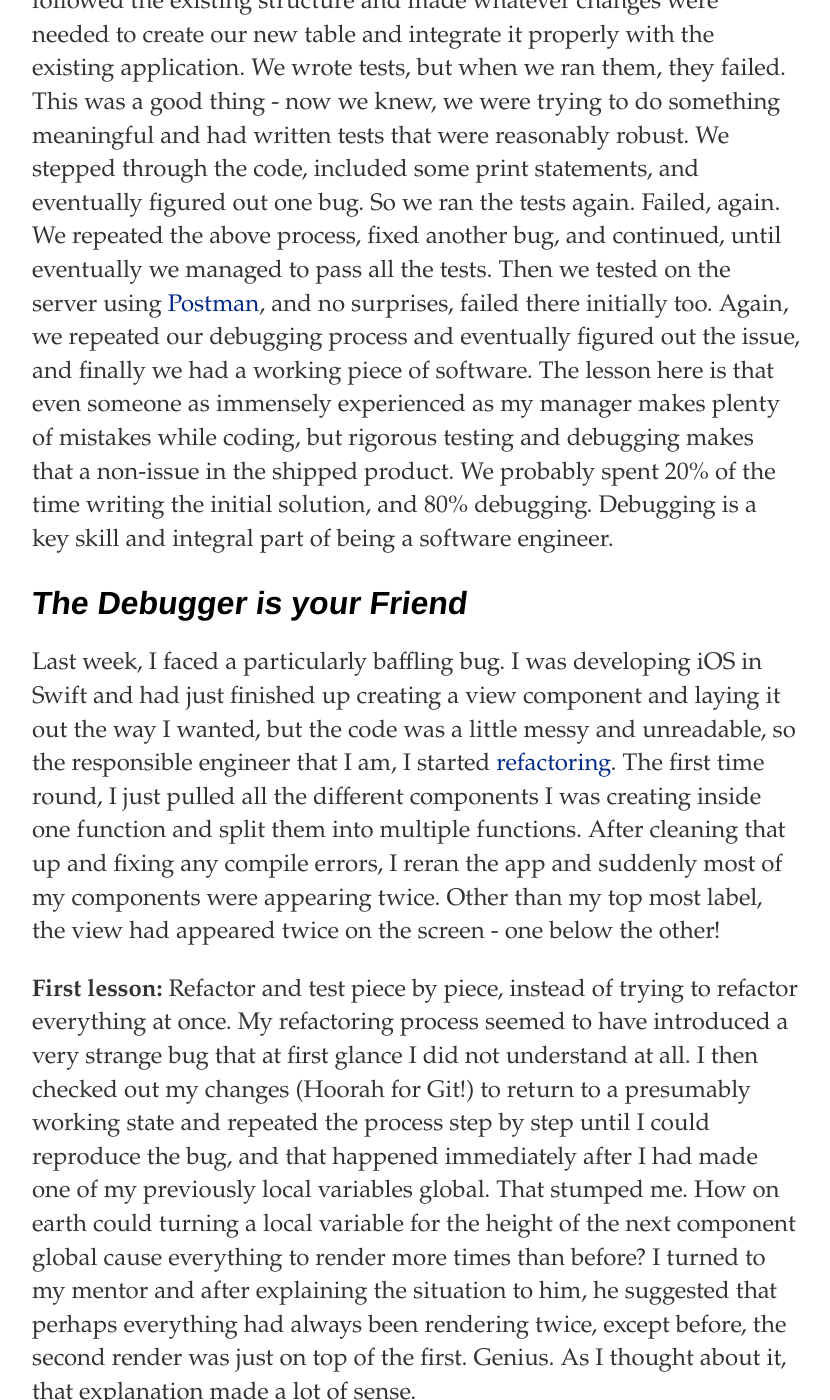
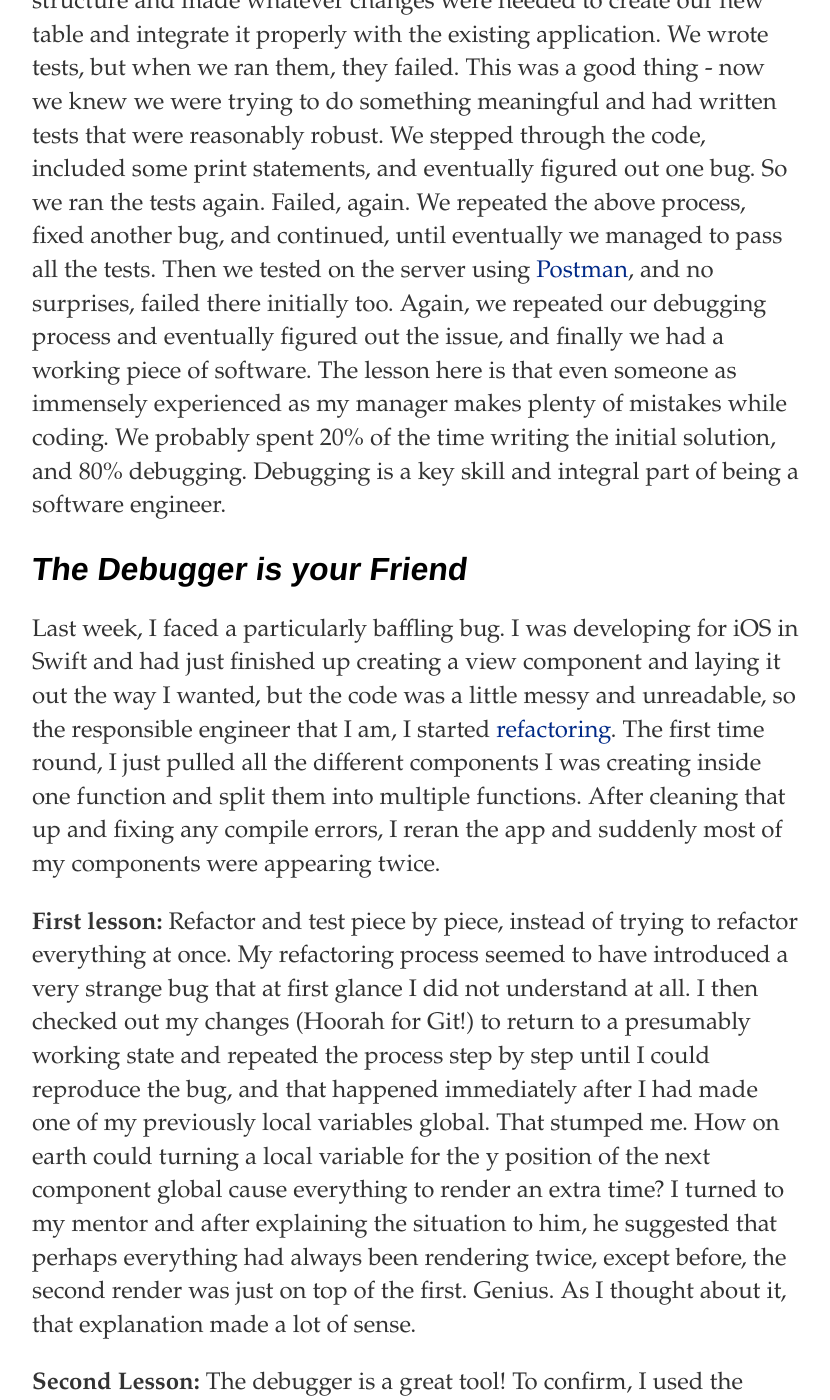
Before and after one commit to reubenab/reubenab.github.io, a Jekyll site: the page built from _posts/2016-07-01-my-love-for-debugging.md, in a window 1280 px wide and 1400 px high, scrolled down 655 px. Shown: the whole window, without its empty margins (224-1054 px from the left). Built offline with Jekyll 4.4.1, drawn with Linux system fonts in a browser that asks for light colours; some of the changed text lies outside the part shown.

Commit message:
Made few changes to draft

```diff
--- a/_posts/2016-07-01-my-love-for-debugging.md
+++ b/_posts/2016-07-01-my-love-for-debugging.md
@@ -4,25 +4,25 @@
 date: 2016-07-01
 ---
 
-Bugs are amazing things. As programmers, we typically set out with the intent of creating a seamless program that always runs perfectly, or in other words, is bug-free. Yet they always seem to rear their ugly heads, even in what seems like the simplest of situations. But do not despair! Fixing bugs is where I have learned the most and often I only truly understand the flow of the program I'm working on during this process.
+As programmers, we typically set out with the intent of creating a seamless program that always runs perfectly, or in other words, is bug-free. Yet bugs always seem to rear their ugly heads, even in what seems like the simplest of situations. But do not despair! Fixing bugs is where I have learned the most and often I only truly understand the flow of the program I'm working on during this process.
 
 ## Nobody Writes Perfect Code
 
-Earlier this week, I worked with my manager on a change to our existing database model. He had already started on it previously so had a skeleton in place, but most of the pieces needed to be finished. We followed the existing structure and made whatever changes were needed to create our new table and integrate it properly with the existing application. We wrote tests, but when we ran them, they failed. This was a good thing - now we knew, we were trying to do something meaningful and had written tests that were reasonably robust. We stepped through the code, included some print statements, and eventually figured out one bug. So we ran the tests again. Failed, again. We repeated the above process, fixed another bug, and continued, until eventually we managed to pass all the tests. Then we tested on the server using [Postman](https://www.getpostman.com/), and no surprises, failed there initially too. Again, we repeated our debugging process and eventually figured out the issue, and finally we had a working piece of software. The lesson here is that even someone as immensely experienced as my manager makes plenty of mistakes while coding, but rigorous testing and debugging makes that a non-issue in the shipped product. We probably spent 20% of the time writing the initial solution, and 80% debugging. Debugging is a key skill and integral part of being a software engineer.
+Earlier this week, I worked with my manager on a change to our existing database model. He had already started on it previously so had a skeleton in place, but it needed to be finished. We followed the existing structure and made whatever changes were needed to create our new table and integrate it properly with the existing application. We wrote tests, but when we ran them, they failed. This was a good thing - now we knew we were trying to do something meaningful and had written tests that were reasonably robust. We stepped through the code, included some print statements, and eventually figured out one bug. So we ran the tests again. Failed, again. We repeated the above process, fixed another bug, and continued, until eventually we managed to pass all the tests. Then we tested on the server using [Postman](https://www.getpostman.com/), and no surprises, failed there initially too. Again, we repeated our debugging process and eventually figured out the issue, and finally we had a working piece of software. The lesson here is that even someone as immensely experienced as my manager makes plenty of mistakes while coding. We probably spent 20% of the time writing the initial solution, and 80% debugging. Debugging is a key skill and integral part of being a software engineer.
 
 ## The Debugger is your Friend
 
-Last week, I faced a particularly baffling bug. I was developing iOS in Swift and had just finished up creating a view component and laying it out the way I wanted, but the code was a little messy and unreadable, so the responsible engineer that I am, I started [refactoring](http://rigor.com/blog/2014/01/benerefactor). The first time round, I just pulled all the different components I was creating inside one function and split them into multiple functions. After cleaning that up and fixing any compile errors, I reran the app and suddenly most of my components were appearing twice. Other than my top most label, the view had appeared twice on the screen - one below the other!
+Last week, I faced a particularly baffling bug. I was developing for iOS in Swift and had just finished up creating a view component and laying it out the way I wanted, but the code was a little messy and unreadable, so the responsible engineer that I am, I started [refactoring](http://rigor.com/blog/2014/01/benerefactor). The first time round, I just pulled all the different components I was creating inside one function and split them into multiple functions. After cleaning that up and fixing any compile errors, I reran the app and suddenly most of my components were appearing twice.
 
-__First lesson:__ Refactor and test piece by piece, instead of trying to refactor everything at once. My refactoring process seemed to have introduced a very strange bug that at first glance I did not understand at all. I then checked out my changes (Hoorah for Git!) to return to a presumably working state and repeated the process step by step until I could reproduce the bug, and that happened immediately after I had made one of my previously local variables global. That stumped me. How on earth could turning a local variable for the height of the next component global cause everything to render more times than before? I turned to my mentor and after explaining the situation to him, he suggested that perhaps everything had always been rendering twice, except before, the second render was just on top of the first. Genius. As I thought about it, that explanation made a lot of sense.
+__First lesson:__ Refactor and test piece by piece, instead of trying to refactor everything at once. My refactoring process seemed to have introduced a very strange bug that at first glance I did not understand at all. I then checked out my changes (Hoorah for Git!) to return to a presumably working state and repeated the process step by step until I could reproduce the bug, and that happened immediately after I had made one of my previously local variables global. That stumped me. How on earth could turning a local variable for the y position of the next component global cause everything to render an extra time? I turned to my mentor and after explaining the situation to him, he suggested that perhaps everything had always been rendering twice, except before, the second render was just on top of the first. Genius. As I thought about it, that explanation made a lot of sense.
 
-__Second Lesson:__ To confirm, I used the debugger and set a breakpoint in the *layoutSubviews* function, ran the program, and as expected, the breakpoint was triggered twice. This happened because of a fundamental misunderstanding of the *layoutSubviews* function. Instead of creating my components there, I really should have created them in the view initializer (specifically *required init?*), and then moved them around as needed in *layoutSubviews*. Clearly, this process was long and could have been avoided with some more up front research about the functionality of built in iOS functions and how they interact with the rest of the application (but I'm warning you - Apple Developer docs are not the easiest to understand). However, I'm glad I struggled through it - that process taught me far more than just building the view and getting it right the first time would have.
+__Second Lesson:__ The debugger is a great tool! To confirm, I used the debugger and set a breakpoint in the *layoutSubviews* function, ran the program, and as expected, the breakpoint was triggered twice. This happened because of a fundamental misunderstanding of the *layoutSubviews* function. Instead of creating my components there, I really should have created them in the view initializer (specifically *required init?*), and then moved them around as needed in *layoutSubviews*. Clearly, this process was long and could have been avoided with some more up front research about the functionality of built in iOS functions and how they interact with the rest of the application (but I'm warning you - Apple Developer docs are *not* the easiest to understand). However, I'm glad I struggled through it - that process taught me far more than just building the view and getting it right the first time would have.
 
 ## Key Takeaways
 
 * __Write Robust Tests:__ You will not be able to find non-obvious bugs unless you test those use-cases. It is particularly important to write tests for edge cases (like null or empty inputs).
-* __Spend Time Refactoring:__ As you can see from my example, the only reason I found that bug (which actually turned out to be one that exists in many of our view components), was because I started refactoring what I had written to make it cleaner while it was still fresh in my mind. Not to mention refactoring reduces technical debt, too.
+* __Spend Time Refactoring:__ As you can see from my example, the only reason I found that bug (which actually turned out to be one that exists in many of our view components), was because I started refactoring what I had written to make it cleaner while it was still fresh in my mind. Not to mention refactoring reduces [technical debt](https://www.techopedia.com/definition/27913/technical-debt), too.
 * __Use Debugging Tools:__ Most modern languages come with debuggers that you can use to step through code and see the state of the program and its variables and various points in its execution. This is extremely powerful to help you see everything that is going on and narrow down how a bug is created.
 * __Include Print Statements If Needed:__ Sometimes it isn't possible to use the debugger. In that case print statements such an easy way to keep up with the program's state and figure out when a particular value changes in an unexpected way.
 
-So next time you find a bug in your program, don't despair! Take a calm and structured approach to understanding the program and what created the bug, and remember, it is a great learning experience! The more you practice, the better you will get - after all it is an [art](https://remysharp.com/2015/10/14/the-art-of-debugging)
+So next time you find a bug in your program, don't despair! Take a calm and structured approach to understanding the program and what created the bug, and remember, it is a great learning experience! The more you practice, the better you will get - after all it is an [art](https://remysharp.com/2015/10/14/the-art-of-debugging).
```
